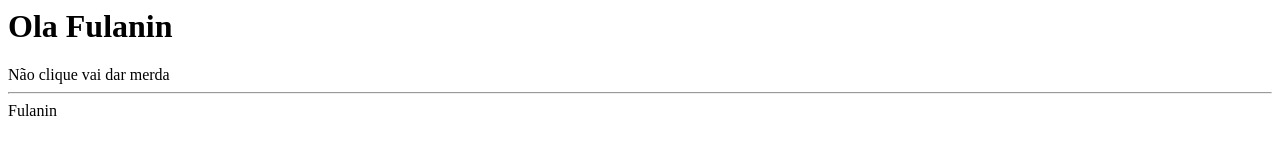
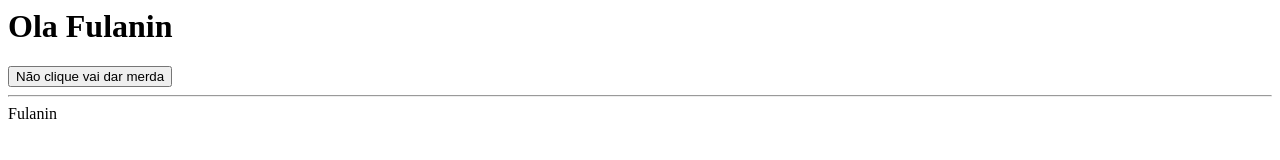
Before and after one commit to Marcellovm/fs-13, a plain HTML site: page index.html in a window 1280 px wide. Drawn offline with Linux system fonts and the light colour scheme.

Commit message:
apresentava erro e foi corrigido o erro

```diff
--- a/index.html
+++ b/index.html
@@ -1,7 +1,7 @@
 <h1>Ola Fulanin</h1>
 
 
-<buttom>Não clique vai dar merda</buttom>
+<button>Não clique vai dar merda</button>
 
 <hr>
 
```
